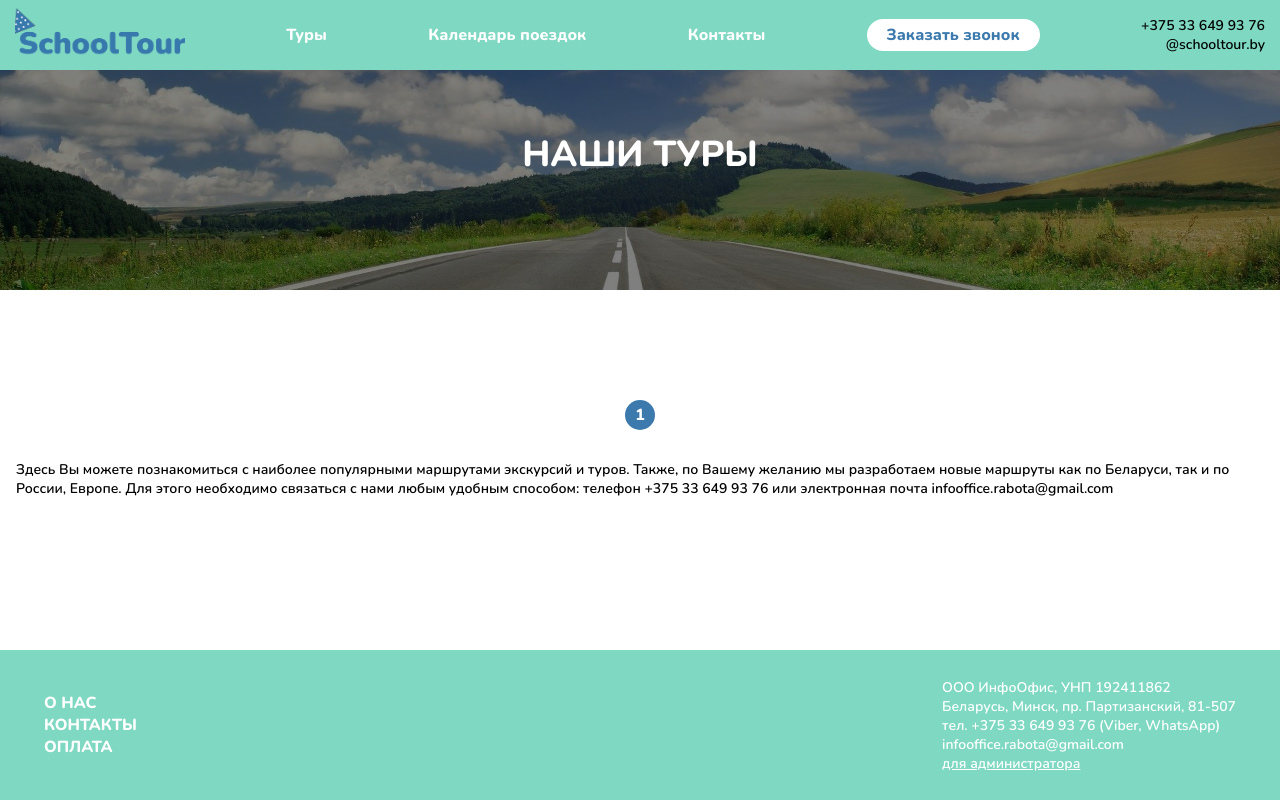
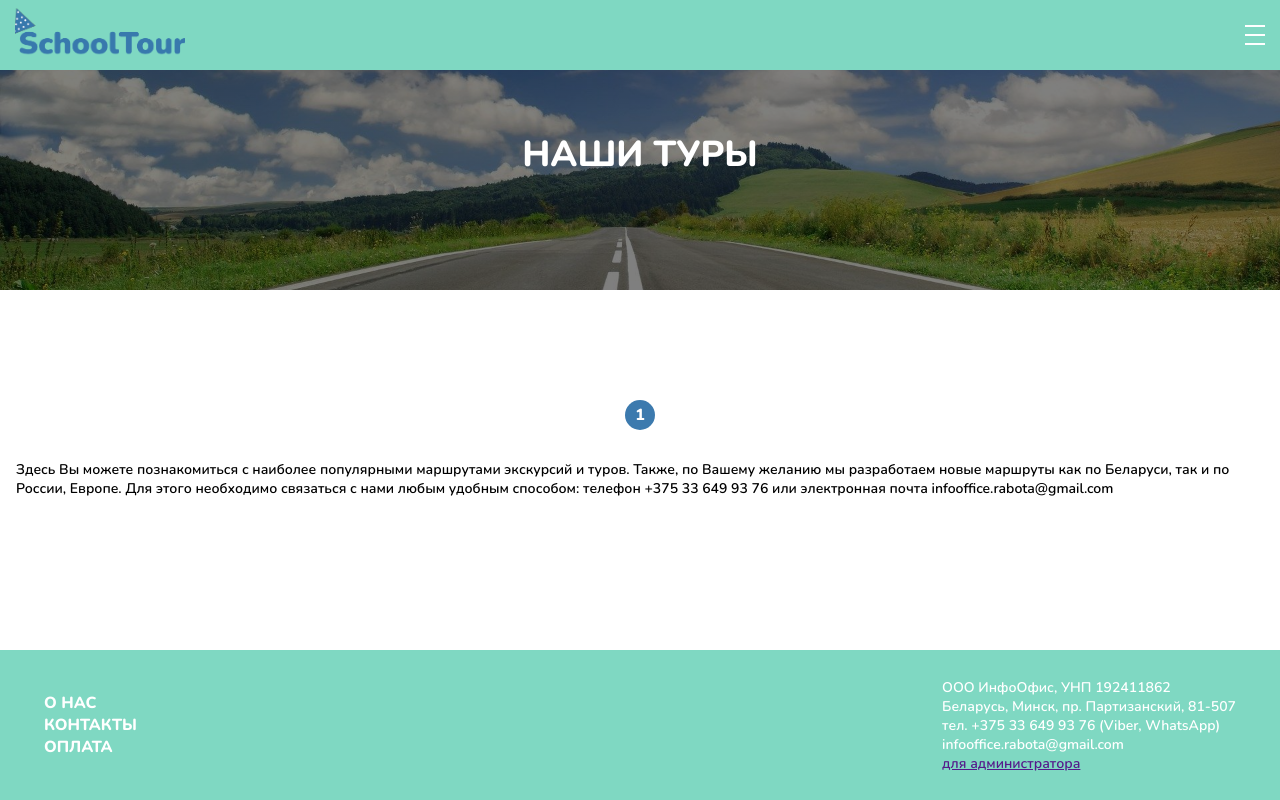
Before and after one commit to IgorSulj/SchoolTour, a Django app: page / in a window 1280 px wide. Run offline with Django 4.2, Linux system fonts and the light colour scheme; data that the repository does not hold is empty.

Commit message:
Added burger menu

```diff
--- a/templates/base.html
+++ b/templates/base.html
@@ -12,17 +12,23 @@
 <body>
     <header>
         <div class="logo"></div>
-        <div class="menu"><a href="{% url 'tours:main_page' %}">Туры</a></div>
-        <div class="menu"><a href="{% url 'tours:calendar' %}">Календарь поездок</a></div>
-        {% for top_tour in top_tours %}
-        <div class="menu"><a href="{% url 'tours:tour' top_tour.slug %}">{{ top_tour.name }}</a></div>
-        {% endfor %}
-        <div class="menu"><a href="{% url 'contacts' %}">Контакты</a></div>
-        <div>
-            <a href="#" class="usual-button">Заказать звонок</a>
+        <div id="header__menu">
+            <div class="menu"><a href="#">Туры</a></div>
+            <div class="menu"><a href="#">Календарь поездок</a></div>
+            <div class="menu"><a href="#">Выпускной 4 класс</a></div>
+            <div class="menu"><a href="#">Последний звонок 2023</a></div>
+            <div class="menu"><a href="#">Контакты</a></div>
+            <div class="call-order">
+                <a href="#" class="usual-button">Заказать звонок</a>
+            </div>
+            <div class="annotation">
+                +375 33 649 93 76<br>@schooltour.by
+            </div>
         </div>
-        <div class="annotation">
-            +375 33 649 93 76<br>@schooltour.by
+        <div id="burger">
+            <span></span>
+            <span></span>
+            <span></span>
         </div>
     </header>
     <article>
@@ -42,6 +48,7 @@
             <a href="" class="login">для администратора</a>
         </div>
     </footer>
+    <script src="{% static 'scripts/burger_menu.js' %}"></script>
     {% block last %}{% endblock last %}
 </body>
 </html>
--- a/tours/static/css/base.css
+++ b/tours/static/css/base.css
@@ -10,13 +10,9 @@ footer div, .annotation {
   font-weight: 600;
 }
 
-footer a {
+footer ul a, .menu a {
   color: inherit;
   text-decoration: none;
-}
-
-footer .login {
-  text-decoration: underline;
 }
 
 header {
@@ -33,6 +29,10 @@ header {
   align-items: center;
 }
 
+#header__menu {
+  display: contents;
+}
+
 .logo {
   width: 170px;
   height: 54px;
@@ -42,7 +42,7 @@ header {
 
 .menu {
   display: flex;
-  justify-content: space-between;
+  justify-content: center;
   color: white;
 }
 
@@ -50,6 +50,49 @@ header {
   text-align: right;
 }
 
+#burger {
+  display: none;
+  width: 20px;
+  height: 20px;
+}
+#burger span {
+  width: 100%;
+  height: 2px;
+  background-color: white;
+}
+
+@media (max-width: 1300px) {
+  #burger {
+    display: flex;
+    flex-direction: column;
+    justify-content: space-between;
+  }
+  #header__menu {
+    background-color: #7FD8C2;
+    display: flex;
+    flex-direction: column;
+    align-items: center;
+    position: absolute;
+    top: 70px;
+    left: 0px;
+    overflow: hidden;
+    width: 100%;
+    transition: height ease-out 0.25s;
+  }
+  .menu, .call-order, .annotation {
+    width: 100%;
+    flex-grow: 1;
+    padding: 15px;
+    border-top: 1px solid white;
+  }
+  .call-order {
+    display: flex;
+    justify-content: center;
+  }
+  .annotation {
+    text-align: center;
+  }
+}
 .usual-button, footer ul, .menu {
   font-family: Nunito, sans-serif;
   font-size: 16px;
--- /dev/null
+++ b/tours/static/scripts/burger_menu.js
@@ -0,0 +1,11 @@
+let burger = document.getElementById('burger')
+let burger_menu = document.getElementById('header__menu')
+burger_menu.style.height = 0
+
+burger.onclick = () => {
+    is_collapsed = burger_menu.style.height == '0px'
+    if (is_collapsed)
+        burger_menu.style.height = burger_menu.scrollHeight + 'px'
+    else
+        burger_menu.style.height = '0px'
+}
```
